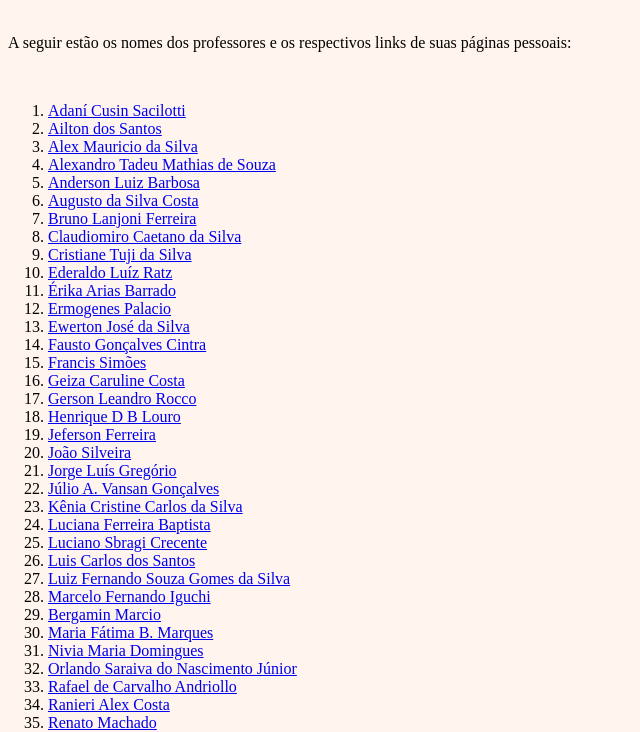
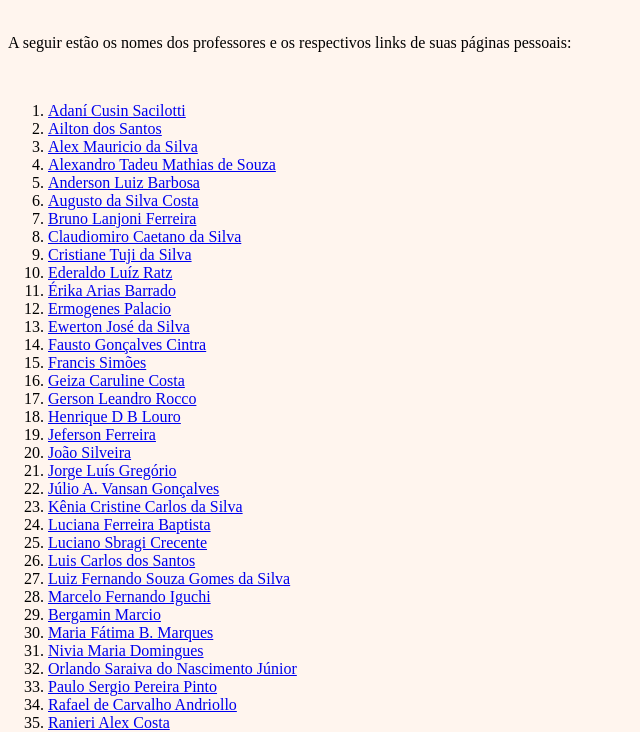
Before and after one commit to tiagosouza-cps/CapacitacaoGitAtividadeFinal, a plain HTML site: page index.html in a window 1280 px wide. Shown: the part 66-798 px from the top of the page, without its empty margins (0-640 px from the left). Drawn offline with Linux system fonts and the light colour scheme.

Commit message:
Update index.html

```diff
--- a/index.html
+++ b/index.html
@@ -40,6 +40,7 @@
           <li><a href="maria_marques.html">Maria Fátima B. Marques</a></li>
 		  <li><a href="Nivia_Domingues.html">Nivia Maria Domingues</a></li>
           <li><a href="orlandosaraivajr.html">Orlando Saraiva do Nascimento Júnior</a></li>
+		<li><a href="paulo_pinto.html">Paulo Sergio Pereira Pinto</a></li>
 	        <li><a href="rafael_andriollo.html">Rafael de Carvalho Andriollo</a></li>
           <li><a href="ranieri_costa.html">Ranieri Alex Costa</a></li>
 	        <li><a href="renato_machado.html">Renato Machado</a></li>
```
